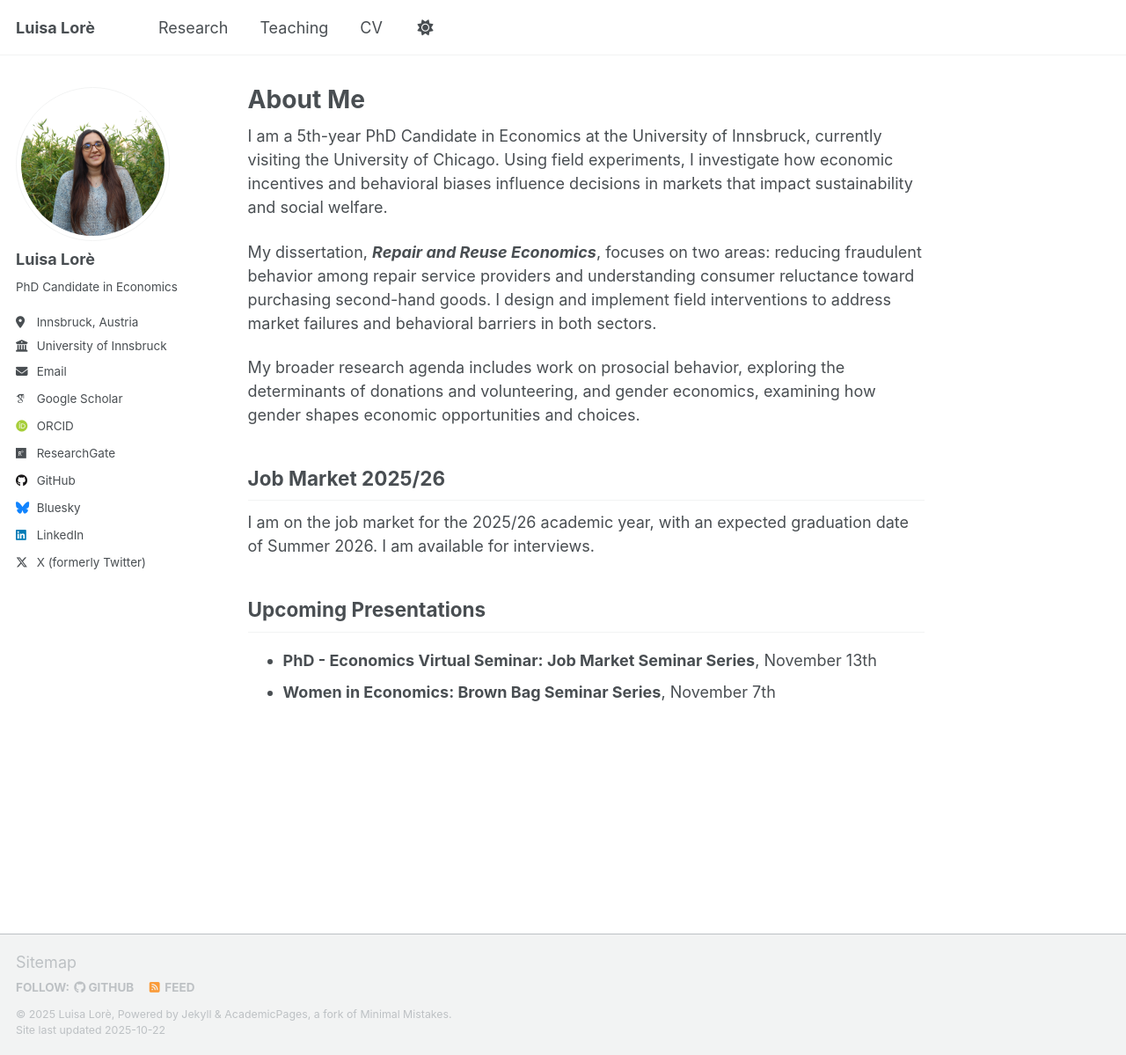
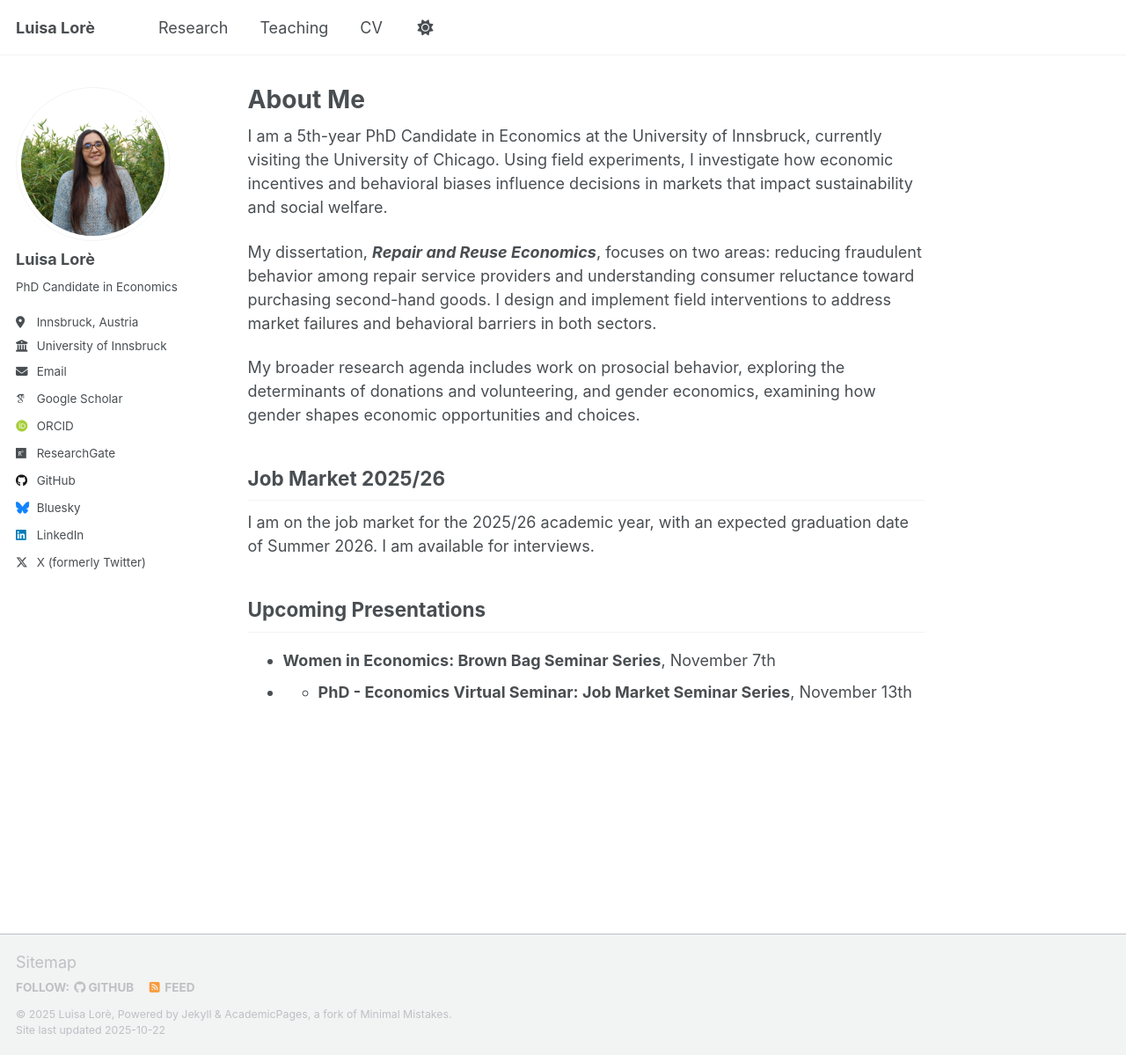
Before and after one commit to LuisaLore/luisalore, a Jekyll site: the page built from _pages/about.md, in a window 1280 px wide and 1199 px high. Shown: the whole window at 88% size. Built offline with Jekyll 4.4.1, drawn with Linux system fonts in a browser that asks for light colours; some web fonts are replaced; a script that is not in the unit is left out.

```diff
--- a/_pages/about.md
+++ b/_pages/about.md
@@ -22,5 +22,5 @@ I am on the job market for the 2025/26 academic year, with an expected graduatio
 
 ## Upcoming Presentations
 
-* **PhD - Economics Virtual Seminar: Job Market Seminar Series**, November 13th
 * **Women in Economics: Brown Bag Seminar Series**, November 7th
+* * **PhD - Economics Virtual Seminar: Job Market Seminar Series**, November 13th
```
